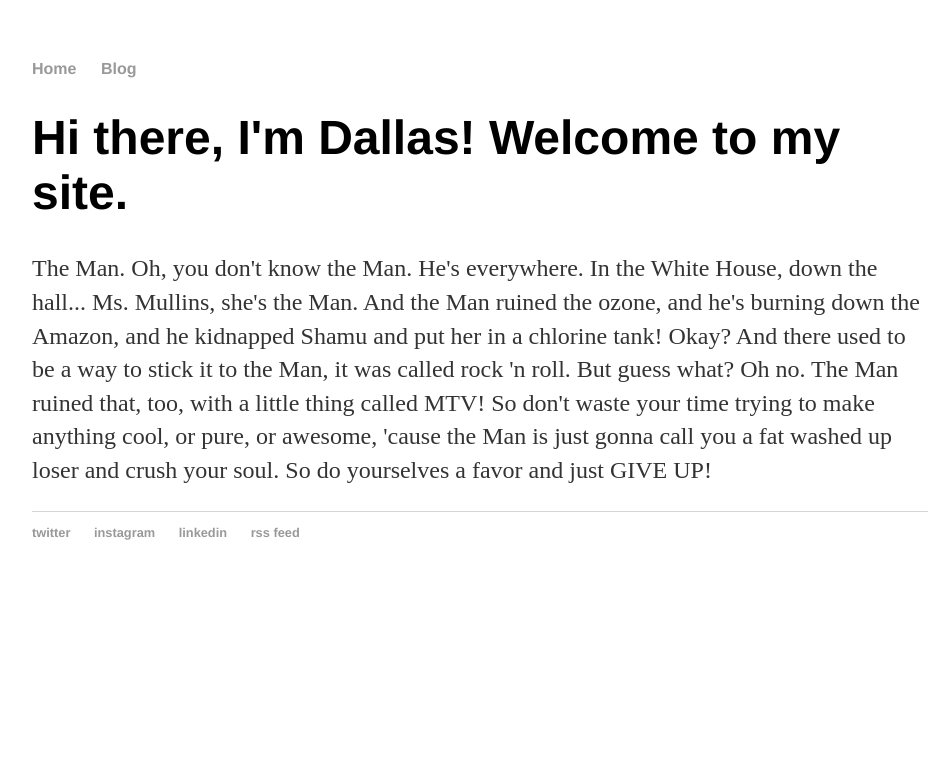
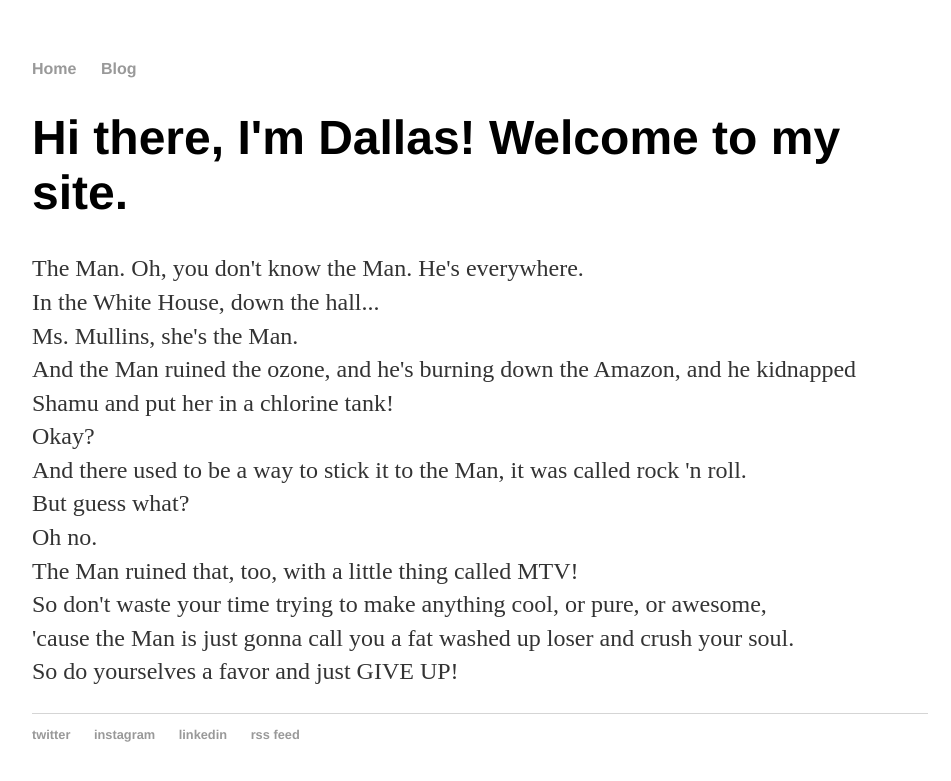
Before and after one commit to dallasyo/dallasyo.github.io, a Jekyll site: the page built from index.html, in a window 1280 px wide. Shown: the top 781 px of the page, without its empty margins (160-1111 px from the left). Built offline with Jekyll 4.4.1, drawn with Linux system fonts in a browser that asks for light colours.

```diff
--- a/index.html
+++ b/index.html
@@ -5,16 +5,16 @@ published: true
 ---
 <div class="blurb">
 	<h1>Hi there, I'm Dallas! Welcome to my site.</h1>
-	<p>The Man. Oh, you don't know the Man. He's everywhere.
-		In the White House, down the hall...
-		Ms. Mullins, she's the Man.
-		And the Man ruined the ozone, and he's burning down the Amazon, and he kidnapped Shamu and put her in a chlorine tank!
-		Okay?
-		And there used to be a way to stick it to the Man, it was called rock 'n roll.
-		But guess what?
-		Oh no.
-		The Man ruined that, too, with a little thing called MTV!
-		So don't waste your time trying to make anything cool, or pure, or awesome,
-		'cause the Man is just gonna call you a fat washed up loser and crush your soul.
+	<p>The Man. Oh, you don't know the Man. He's everywhere. <br>
+		In the White House, down the hall... <br>
+		Ms. Mullins, she's the Man. <br>
+		And the Man ruined the ozone, and he's burning down the Amazon, and he kidnapped Shamu and put her in a chlorine tank! <br>
+		Okay? <br>
+		And there used to be a way to stick it to the Man, it was called rock 'n roll. <br>
+		But guess what? <br>
+		Oh no. <br>
+		The Man ruined that, too, with a little thing called MTV!<br>
+		So don't waste your time trying to make anything cool, or pure, or awesome, <br>
+		'cause the Man is just gonna call you a fat washed up loser and crush your soul. <br>
 		So do yourselves a favor and just GIVE UP!</p>
 </div><!-- /.blurb -->
```
